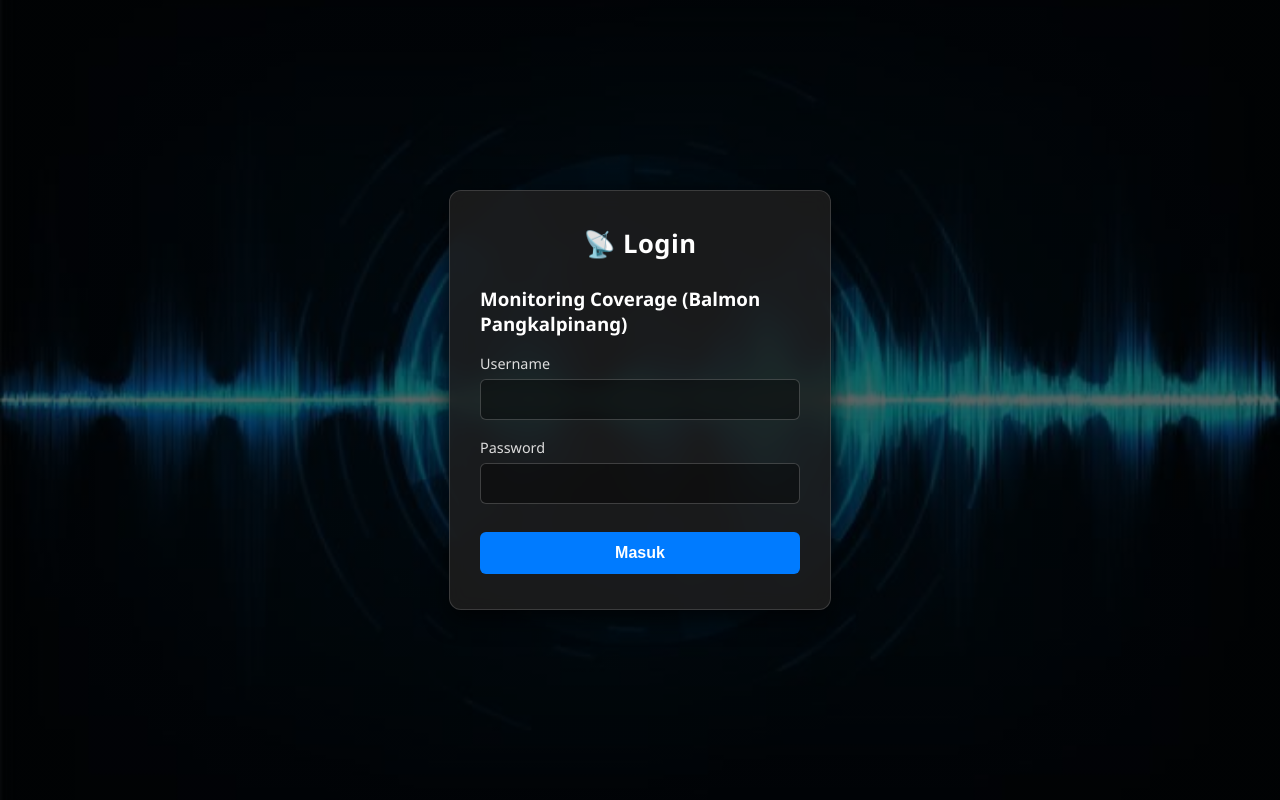
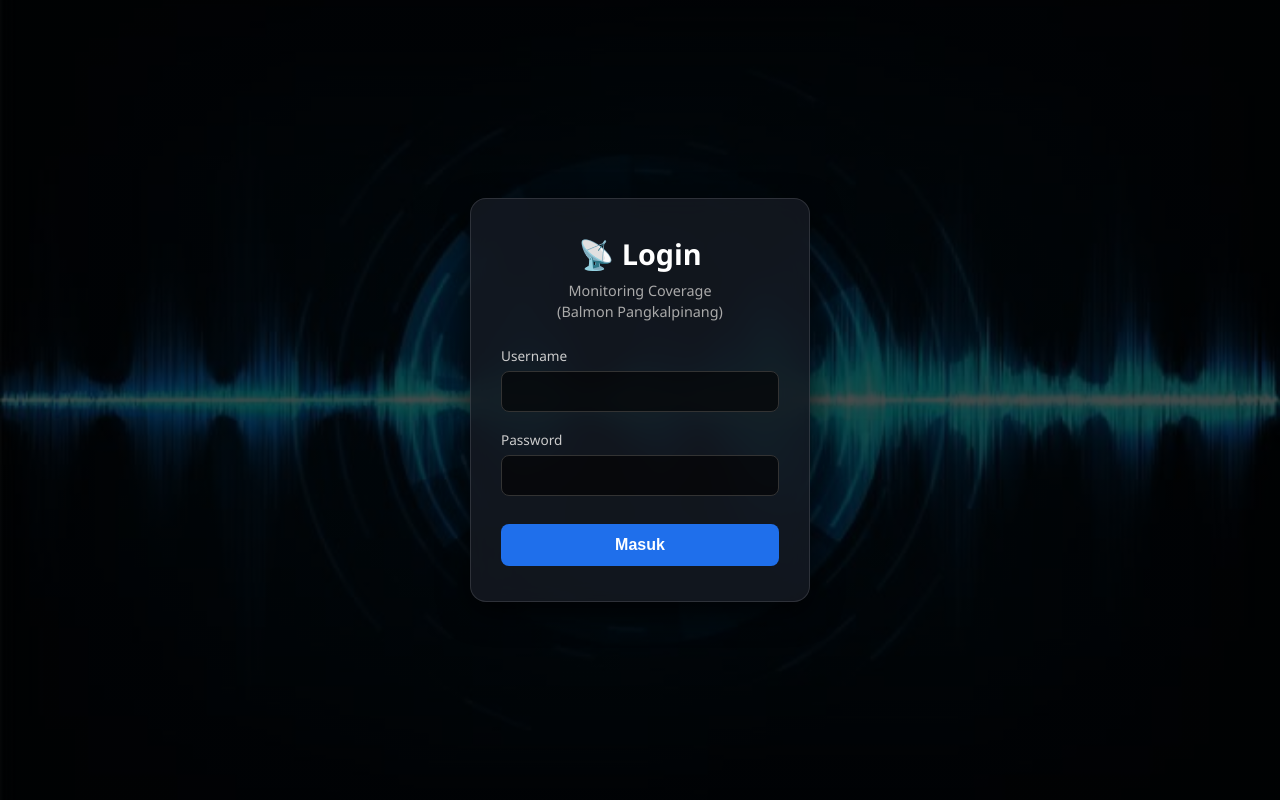
Before and after one commit to ymrna/monitoringcoverage, a FastAPI app: page /login in a window 1280 px wide. Run offline with FastAPI, Linux system fonts and the light colour scheme; some libraries are stand-ins or nearby versions.

Commit message:
update login page

```diff
--- a/app/static/style.css
+++ b/app/static/style.css
@@ -218,80 +218,92 @@ th,td{
 /* ================= LOGIN PAGE ================= */
 .login-body {
     font-family: 'Segoe UI', Tahoma, Geneva, Verdana, sans-serif;
-    /* Lapisan hitam transparan (overlay) + Gambar background */
-    background: linear-gradient(rgba(0, 0, 0, 0.6), rgba(0, 0, 0, 0.6)),
-            url('/static/bg-login.jpg') no-repeat center center fixed;
+    /* Overlay hitam transparan + gambar background (atau ganti URL jika menggunakan gambar internet) */
+    background: linear-gradient(rgba(0, 0, 0, 0.7), rgba(0, 0, 0, 0.7)),
+                url('/static/bg-login.jpg') no-repeat center center fixed;
     background-size: cover;
     color: #fff;
     display: flex;
     justify-content: center;
     align-items: center;
-    height: 100vh;
+    min-height: 100vh;
     margin: 0;
+    box-sizing: border-box;
 }
 
 .login-card {
-    background-color: rgba(30, 30, 30, 0.85);
-    backdrop-filter: blur(10px); /* Efek blur transparan modern */
+    background-color: rgba(21, 25, 34, 0.85);
+    backdrop-filter: blur(12px);
+    -webkit-backdrop-filter: blur(12px);
     padding: 35px 30px;
-    border-radius: 12px;
-    box-shadow: 0 8px 24px rgba(0, 0, 0, 0.7);
-    width: 320px;
-    border: 1px solid rgba(255, 255, 255, 0.15);
+    border-radius: 16px;
+    box-shadow: 0 10px 30px rgba(0, 0, 0, 0.7);
+    width: 100%;
+    max-width: 340px;
+    border: 1px solid rgba(255, 255, 255, 0.12);
+    box-sizing: border-box;
 }
 
 .login-card h2 {
-    margin-top: 0;
+    margin: 0 0 8px 0;
     text-align: center;
-    margin-bottom: 25px;
-    font-size: 1.6em;
-    letter-spacing: 0.5px;
+    font-size: 1.8em;
+}
+
+.login-subtitle {
+    margin: 0 0 24px 0;
+    text-align: center;
+    font-size: 0.9em;
+    font-weight: 400;
+    color: #aaa;
+    line-height: 1.4;
 }
 
 .login-card .form-group {
     margin-bottom: 18px;
+    text-align: left;
 }
 
 .login-card .form-group label {
     display: block;
     margin-bottom: 6px;
-    font-size: 0.9em;
-    color: #ddd;
+    font-size: 0.85em;
+    color: #ccc;
 }
 
 .login-card .form-group input {
-    width: 100%;
-    padding: 11px 12px;
-    box-sizing: border-box;
-    border: 1px solid rgba(255, 255, 255, 0.2);
-    border-radius: 6px;
-    background-color: rgba(0, 0, 0, 0.4);
-    color: #fff;
-    font-size: 0.95em;
-    outline: none;
-    transition: border-color 0.3s;
+    width: 100% !important;
+    padding: 11px 12px !important;
+    box-sizing: border-box !important;
+    border: 1px solid #333 !important;
+    border-radius: 8px !important;
+    background-color: rgba(0, 0, 0, 0.6) !important;
+    color: #00ff9c !important;
+    font-size: 0.95em !important;
+    outline: none !important;
+    margin: 0 !important;
 }
 
 .login-card .form-group input:focus {
-    border-color: #007bff;
+    border-color: #1f6feb !important;
 }
 
 .login-card .btn-login {
-    width: 100%;
-    padding: 12px;
-    background-color: #007bff;
-    border: none;
-    border-radius: 6px;
-    color: white;
-    font-weight: bold;
-    font-size: 1em;
-    cursor: pointer;
-    transition: background-color 0.3s, transform 0.1s;
-    margin-top: 10px;
+    width: 100% !important;
+    padding: 12px !important;
+    background-color: #1f6feb !important;
+    border: none !important;
+    border-radius: 8px !important;
+    color: white !important;
+    font-weight: bold !important;
+    font-size: 1em !important;
+    cursor: pointer !important;
+    margin: 10px 0 0 0 !important;
+    transition: background 0.2s, transform 0.1s;
 }
 
 .login-card .btn-login:hover {
-    background-color: #0056b3;
+    background-color: #1f59c7 !important;
 }
 
 .login-card .btn-login:active {
@@ -299,11 +311,11 @@ th,td{
 }
 
 .login-card .error-msg {
-    background-color: rgba(220, 53, 69, 0.2);
-    border: 1px solid #dc3545;
+    background-color: rgba(192, 57, 43, 0.25);
+    border: 1px solid #c0392b;
     color: #ff8585;
-    padding: 8px 12px;
-    border-radius: 6px;
+    padding: 10px;
+    border-radius: 8px;
     font-size: 0.85em;
     margin-bottom: 18px;
     text-align: center;
--- a/app/templates/login.html
+++ b/app/templates/login.html
@@ -10,10 +10,12 @@
 
 <div class="login-card">
     <h2>📡 Login</h2>
-    <h3>Monitoring Coverage (Balmon Pangkalpinang)</h3>
+    <h3 class="login-subtitle">Monitoring Coverage<br>(Balmon Pangkalpinang)</h3>
+
     {% if error %}
         <div class="error-msg">{{ error }}</div>
     {% endif %}
+
     <form action="/login" method="post">
         <div class="form-group">
             <label for="username">Username</label>
```
